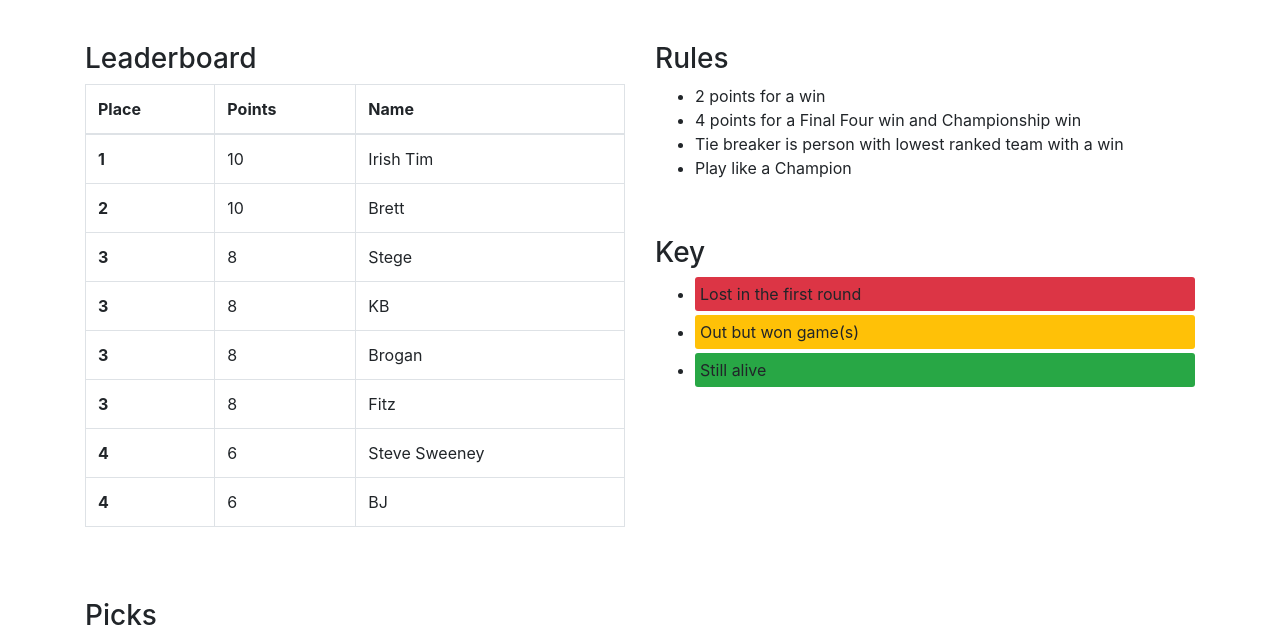
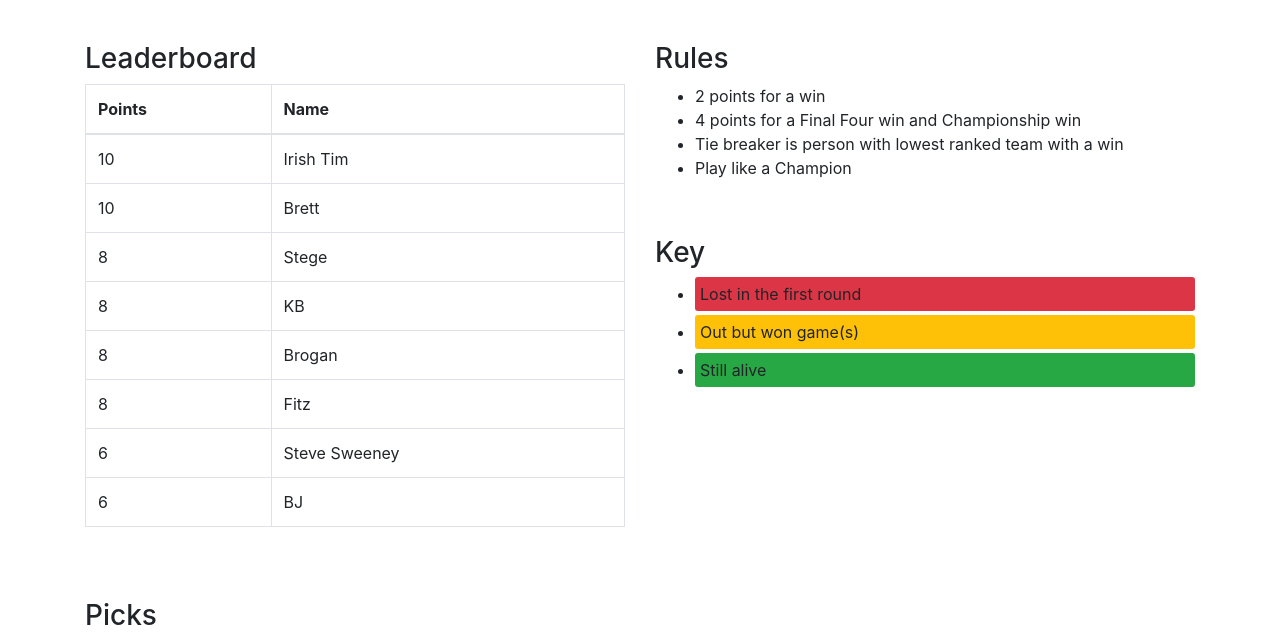
Before and after one commit to Fitzonreee/march-madness, a plain HTML site: page index.html in a window 1280 px wide. Shown: the part 150-788 px from the top of the page. Drawn offline with nearby package versions, Linux system fonts and the light colour scheme.

Commit message:
Removed places on leaderboard

```diff
--- a/index.html
+++ b/index.html
@@ -25,49 +25,49 @@
           <table class="table table-bordered">
           <thead>
             <tr>
-              <th scope="col">Place</th>
+              <!-- <th scope="col">Place</th> -->
               <th scope="col">Points</th>
               <th scope="col">Name</th>
             </tr>
           </thead>
           <tbody>
             <tr>
-              <th scope="row">1</th>
+              <!-- <th scope="row">1</th> -->
               <td>10</td>
               <td>Irish Tim</td>
             </tr>
             <tr>
-              <th scope="row">2</th>
+              <!-- <th scope="row">2</th> -->
               <td>10</td>
               <td>Brett</td>
             </tr>
             <tr>
-              <th scope="row">3</th>
+              <!-- <th scope="row">3</th> -->
               <td>8</td>
               <td>Stege</td>
             </tr>
             <tr>
-              <th scope="row">3</th>
+              <!-- <th scope="row">3</th> -->
               <td>8</td>
               <td>KB</td>
             </tr>
             <tr>
-              <th scope="row">3</th>
+              <!-- <th scope="row">3</th> -->
               <td>8</td>
               <td>Brogan</td>
             </tr>
             <tr>
-              <th scope="row">3</th>
+              <!-- <th scope="row">3</th> -->
               <td>8</td>
               <td>Fitz</td>
             </tr>
             <tr>
-              <th scope="row">4</th>
+              <!-- <th scope="row">4</th> -->
               <td>6</td>
               <td>Steve Sweeney</td>
             </tr>
             <tr>
-              <th scope="row">4</th>
+              <!-- <th scope="row">4</th> -->
               <td>6</td>
               <td>BJ</td>
             </tr>
```
